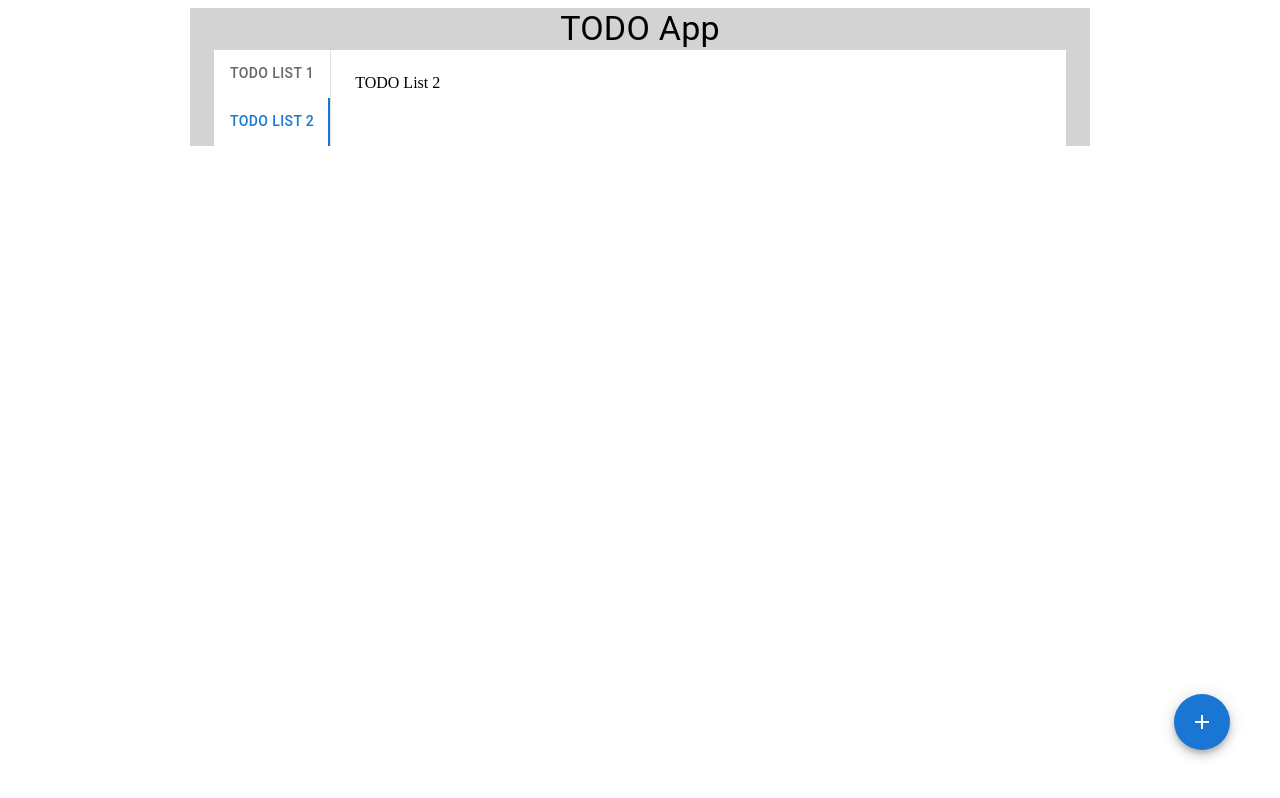
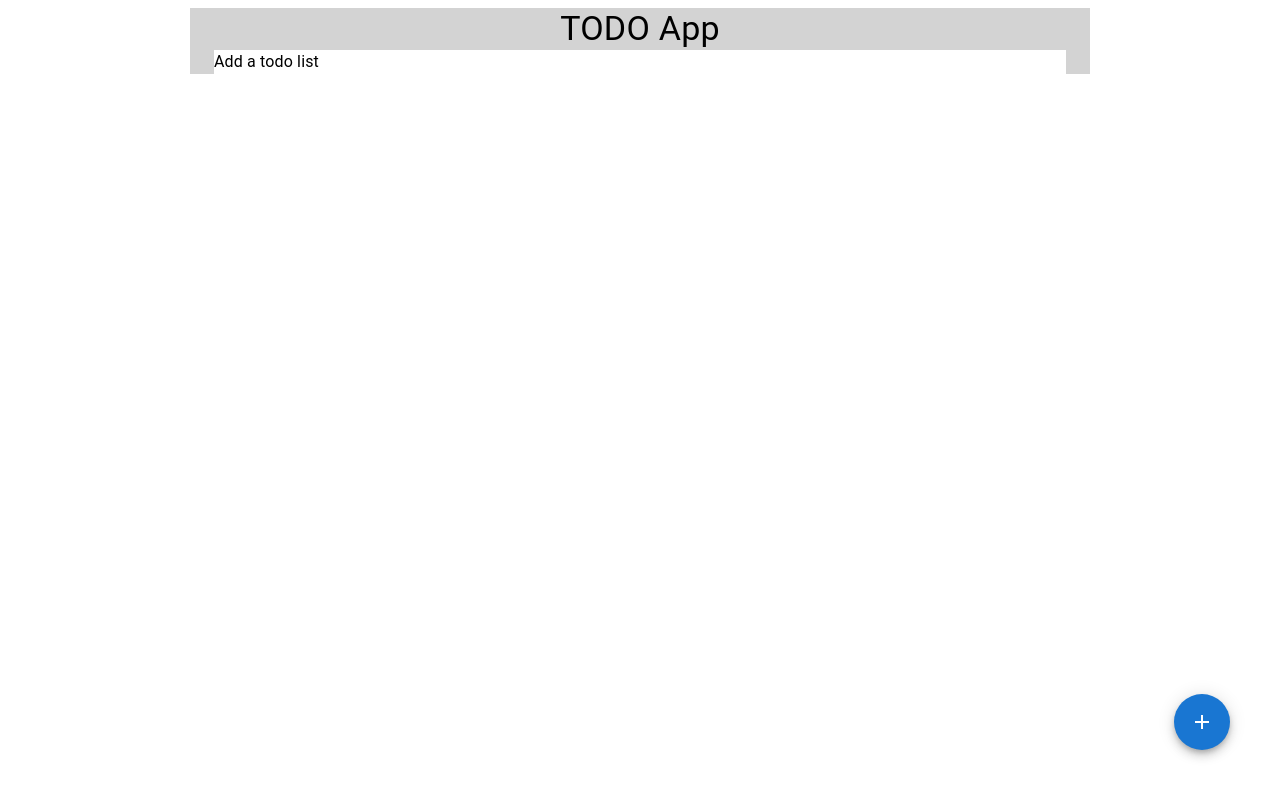
Before and after one commit to dmohindru/react-projects, a React (Create React App) app in the folder multiple-todo-list-app/multiple-todo-frontend/: page / in a window 1280 px wide. Built offline with nearby package versions, Linux system fonts and the light colour scheme.

Commit message:
Added redux store to add multiple todo title in app

```diff
--- a/multiple-todo-list-app/multiple-todo-frontend/package.json
+++ b/multiple-todo-list-app/multiple-todo-frontend/package.json
@@ -22,6 +22,7 @@
     "react-scripts": "5.0.1",
     "styled-components": "^6.1.0",
     "typescript": "^4.9.5",
+    "uuid": "^9.0.1",
     "web-vitals": "^2.1.4"
   },
   "scripts": {
--- a/multiple-todo-list-app/multiple-todo-frontend/src/components/TodoMenu.tsx
+++ b/multiple-todo-list-app/multiple-todo-frontend/src/components/TodoMenu.tsx
@@ -2,10 +2,15 @@ import { SpeedDial, SpeedDialAction, SpeedDialIcon, Dialog, DialogTitle, DialogC
 import AddBoxIcon from '@mui/icons-material/AddBox';
 import EditIcon from '@mui/icons-material/Edit';
 import { useState, useEffect } from "react";
+import { useAppDispatch } from "../hooks/useHooks";
+import { addTodoTitle } from "../store";
+
 export const TodoMenu: React.FC = () => {
     const [open, setOpen] = useState(false);
     const [saveBtnState, setSaveBtnState] = useState(true);
     const [todoListName, setTodoListName] = useState('');
+
+    const dispatch = useAppDispatch();
 
     useEffect(() => {
         if (todoListName.trim()) {
@@ -27,6 +32,9 @@ export const TodoMenu: React.FC = () => {
 
     const handleDialogSave = () => {
         console.log('Entered value: ', todoListName);
+        dispatch(addTodoTitle({
+            title: todoListName
+        }));
         setOpen(false);
         setTodoListName('');
     }
@@ -58,7 +66,6 @@ export const TodoMenu: React.FC = () => {
                         onChange={handleInputChange}
                     />
                     <Button disabled={saveBtnState} onClick={handleDialogSave}>Save</Button>
-                    {/* <Button onClick={() => handleDialogClose() }>Cancel</Button> */}
                 </DialogContent>
             </Dialog>
         <SpeedDial
--- a/multiple-todo-list-app/multiple-todo-frontend/src/components/TodoTitleList.tsx
+++ b/multiple-todo-list-app/multiple-todo-frontend/src/components/TodoTitleList.tsx
@@ -1,5 +1,6 @@
 import { Box, Tabs, Tab, Typography } from '@mui/material';
 import { useState } from 'react';
+import { useTypeSelector } from '../hooks/useHooks';
 
 
 interface TabPanelProps {
@@ -31,7 +32,7 @@ interface TabPanelProps {
   export const TodoTitleList: React.FC = () => {
 
     const [value, setValue] = useState(1);
-    const [list, setList] = useState(1);
+    const todoTitleList = useTypeSelector((state) => state.todoTitles);
 
     const handleChange = (event: React.SyntheticEvent, newValue: number) => {
         setValue(newValue);
@@ -42,7 +43,7 @@ interface TabPanelProps {
             bgcolor: 'background.paper',
             display: 'flex'
         }}>
-            {list === 0 ?
+            {todoTitleList.length === 0 ?
             <Typography>Add a todo list</Typography> :
             <>
                 <Tabs
@@ -53,15 +54,18 @@ interface TabPanelProps {
                     aria-label="vertical tabs example"
                     sx={{borderRight: 1, borderColor: 'divider'}}
                 >
-                    <Tab label="TODO List 1" />
-                    <Tab label="TODO List 2" />
+                    {
+                        todoTitleList.map(item => <Tab label={item.title} />)
+                    }
+                    {/* <Tab label="TODO List 1" />
+                    <Tab label="TODO List 2" /> */}
                 </Tabs>
-                <TabPanel value={value} index={0}>
+                {/* <TabPanel value={value} index={0}>
                     <div>TODO List 1</div>
                 </TabPanel>
                 <TabPanel value={value} index={1}>
                     <div>TODO List 2</div>
-                </TabPanel>
+                </TabPanel> */}
             </>
         }
 
--- /dev/null
+++ b/multiple-todo-list-app/multiple-todo-frontend/src/hooks/useHooks.ts
@@ -0,0 +1,5 @@
+import { useSelector, TypedUseSelectorHook, useDispatch } from 'react-redux';
+import { AppDispatch, RootState } from '../store';
+
+export const useTypeSelector: TypedUseSelectorHook<RootState> = useSelector;
+export const useAppDispatch = () => useDispatch<AppDispatch>();
--- a/multiple-todo-list-app/multiple-todo-frontend/src/index.tsx
+++ b/multiple-todo-list-app/multiple-todo-frontend/src/index.tsx
@@ -1,6 +1,12 @@
 import ReactDOM from 'react-dom/client';
 import { TodoApp } from './components/TodoApp';
+import { Provider } from 'react-redux';
+import { store } from './store';
 
 const el = document.getElementById('root');
 const root = ReactDOM.createRoot(el!);
-root.render(<TodoApp />);
+root.render(
+    <Provider store={store}>
+        <TodoApp />
+    </Provider>
+    );
--- /dev/null
+++ b/multiple-todo-list-app/multiple-todo-frontend/src/store/index.ts
@@ -0,0 +1,19 @@
+import { configureStore } from '@reduxjs/toolkit';
+import { addTodoTitle, removeTodoTitle, todoTitleReducer } from './slice/todoTitleSlice';
+
+const store = configureStore({
+    reducer: {
+        todoTitles: todoTitleReducer
+    }
+});
+
+export type RootState = ReturnType<typeof store.getState>;
+export type AppDispatch = typeof store.dispatch;
+
+export {
+    store,
+    addTodoTitle,
+    removeTodoTitle
+};
+
+export type { TodoTitleSlice } from './slice/todoTitleSlice';
--- /dev/null
+++ b/multiple-todo-list-app/multiple-todo-frontend/src/store/slice/todoTitleSlice.ts
@@ -0,0 +1,26 @@
+import { createSlice, PayloadAction } from "@reduxjs/toolkit";
+//import { v4 as uuidv4 } from 'uuid';
+
+export interface TodoTitleSlice {
+    id?: string,
+    title: string
+}
+
+const titleInitialState: TodoTitleSlice[] = [];
+
+const titleSlice = createSlice({
+    name: 'todoTitleSlice',
+    initialState: titleInitialState,
+    reducers: {
+        addTodoTitle(state: TodoTitleSlice[], todoTitle: PayloadAction<TodoTitleSlice>) {
+            console.log('Adding todo title: ', todoTitle.payload.title);
+            state.push(todoTitle.payload);
+        },
+        removeTodoTitle(state: TodoTitleSlice[], todoTitle: PayloadAction<TodoTitleSlice>) {
+            return state.filter(item => item.title !== todoTitle.payload.title);
+        }
+    }
+});
+
+export const {addTodoTitle, removeTodoTitle} = titleSlice.actions;
+export const todoTitleReducer = titleSlice.reducer;
```
Also changed, not shown: 1 other file (tests, documents, lock files or other folders).
